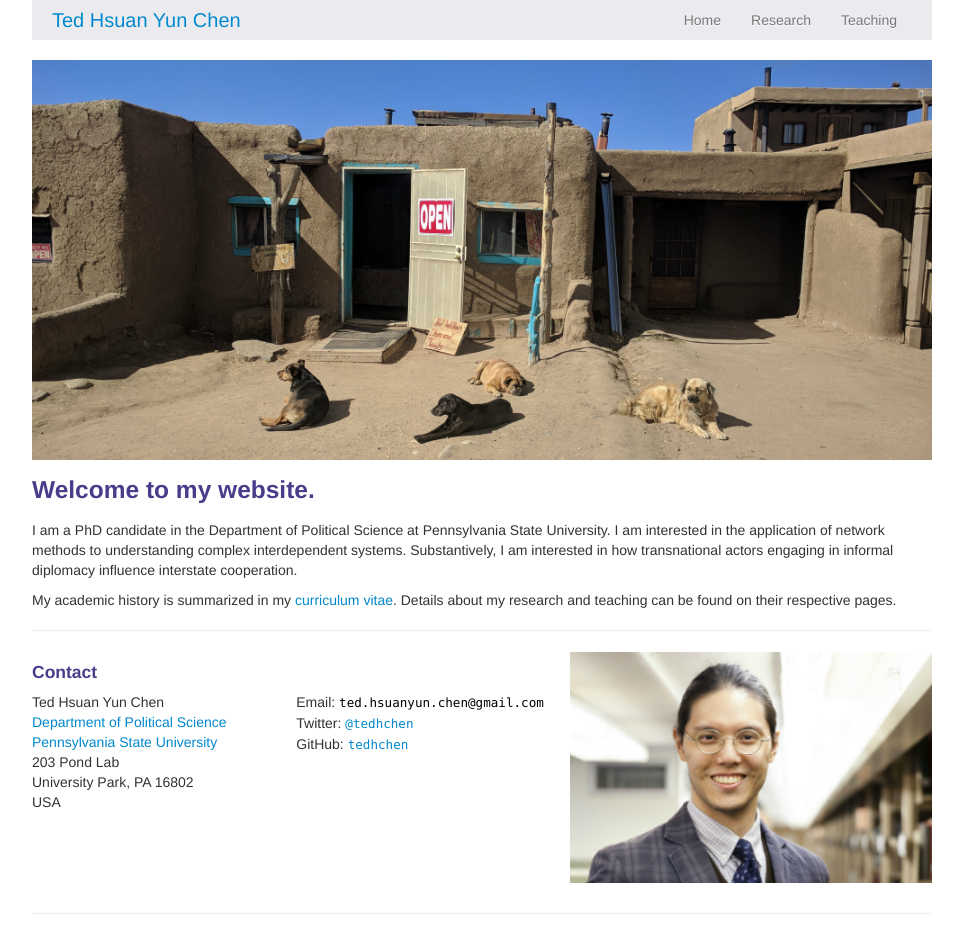
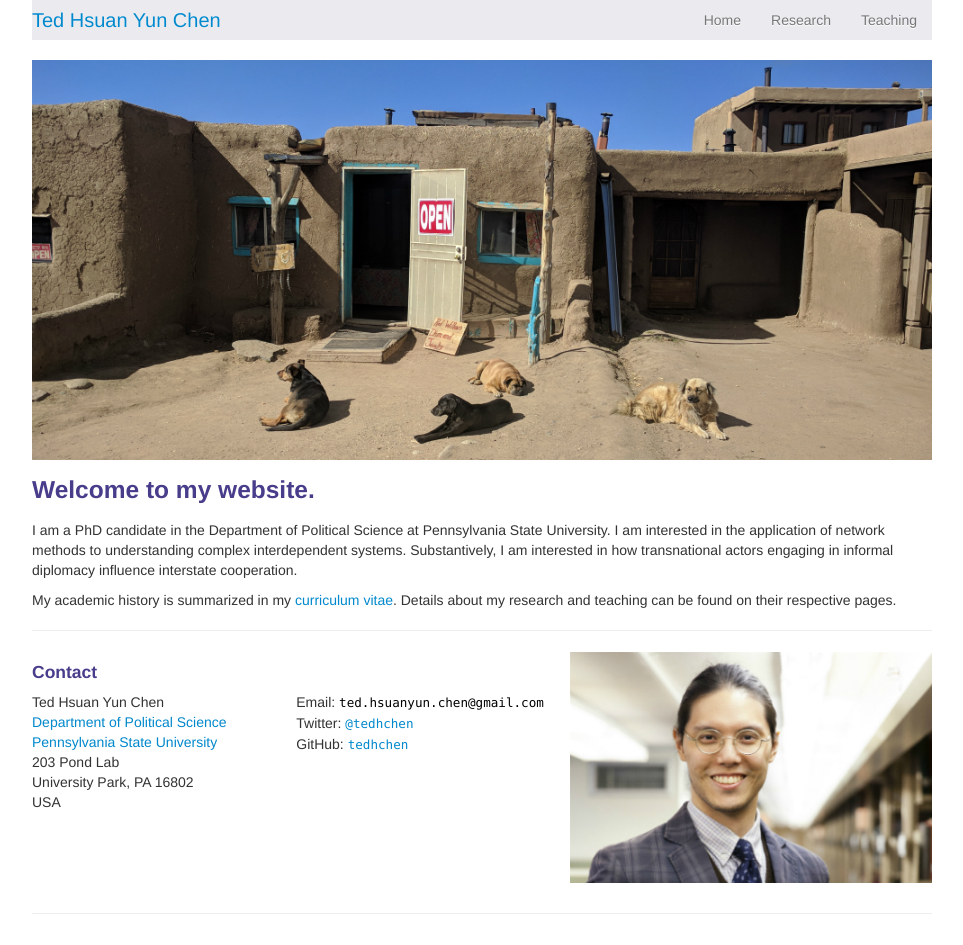
Before and after one commit to tedhchen/tedhchen.github.io, a Jekyll site: the page built from index.md, in a window 1280 px wide. Shown: the whole page, without its empty margins (158-1121 px from the left). Built offline with Jekyll 4.4.1, drawn with Linux system fonts in a browser that asks for light colours.

Commit message:
adjusted padding on navbar

```diff
--- a/assets/themes/twitter/css/style.css
+++ b/assets/themes/twitter/css/style.css
@@ -16,6 +16,10 @@
   margin: 30px 0; }
 
 /*nav bar adjustments */
+.navbar-inner {
+	padding-left: 0px;
+	padding-right: 0px;
+}
 .navbar-static-top .navbar-inner {
   background-color: #eaeaef;
   background-image: none;
```
